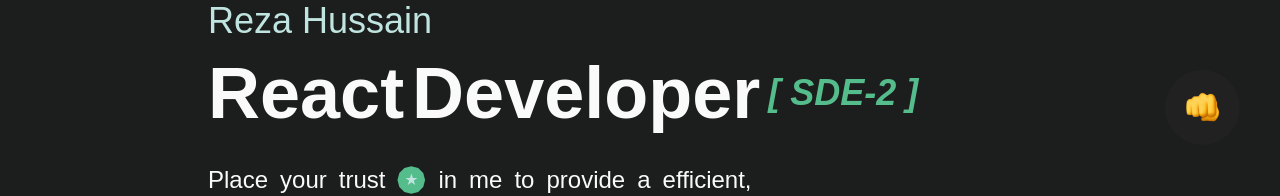
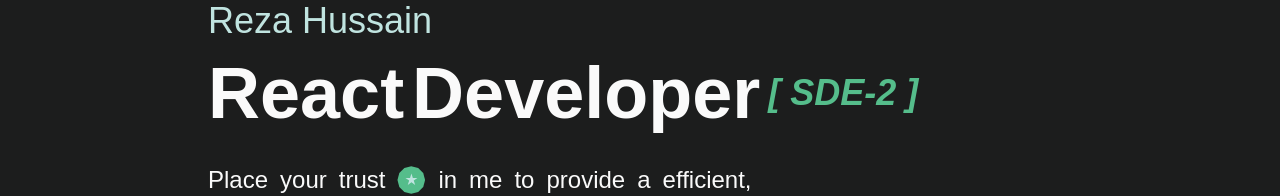
Before and after one commit to reza-hussain/portfolio-v2, a React (Create React App) app: page / in a window 1280 px wide. Shown: the part 615-811 px from the top of the page. Built offline with nearby package versions, Linux system fonts and the light colour scheme; a web font is replaced by a local one.

Commit message:
Removed: Like button

```diff
--- a/src/App.js
+++ b/src/App.js
@@ -7,14 +7,14 @@
 import Experience from "./containers/Experience";
 import About from "./containers/About";
 import Navbar from "./components/Navbar";
-import LikeButton from "./components/LikeButton";
+// import LikeButton from "./components/LikeButton";
 
 const App = () => {
   const [navOpen, setNavOpen] = useState(false);
   return (
     <BrowserRouter>
       <Navbar navOpen={navOpen} setNavOpen={setNavOpen} />
-      <LikeButton />
+      {/* <LikeButton /> */}
       <div>
         <Landing setNavOpen={setNavOpen} />
         <QuickLook />
```
